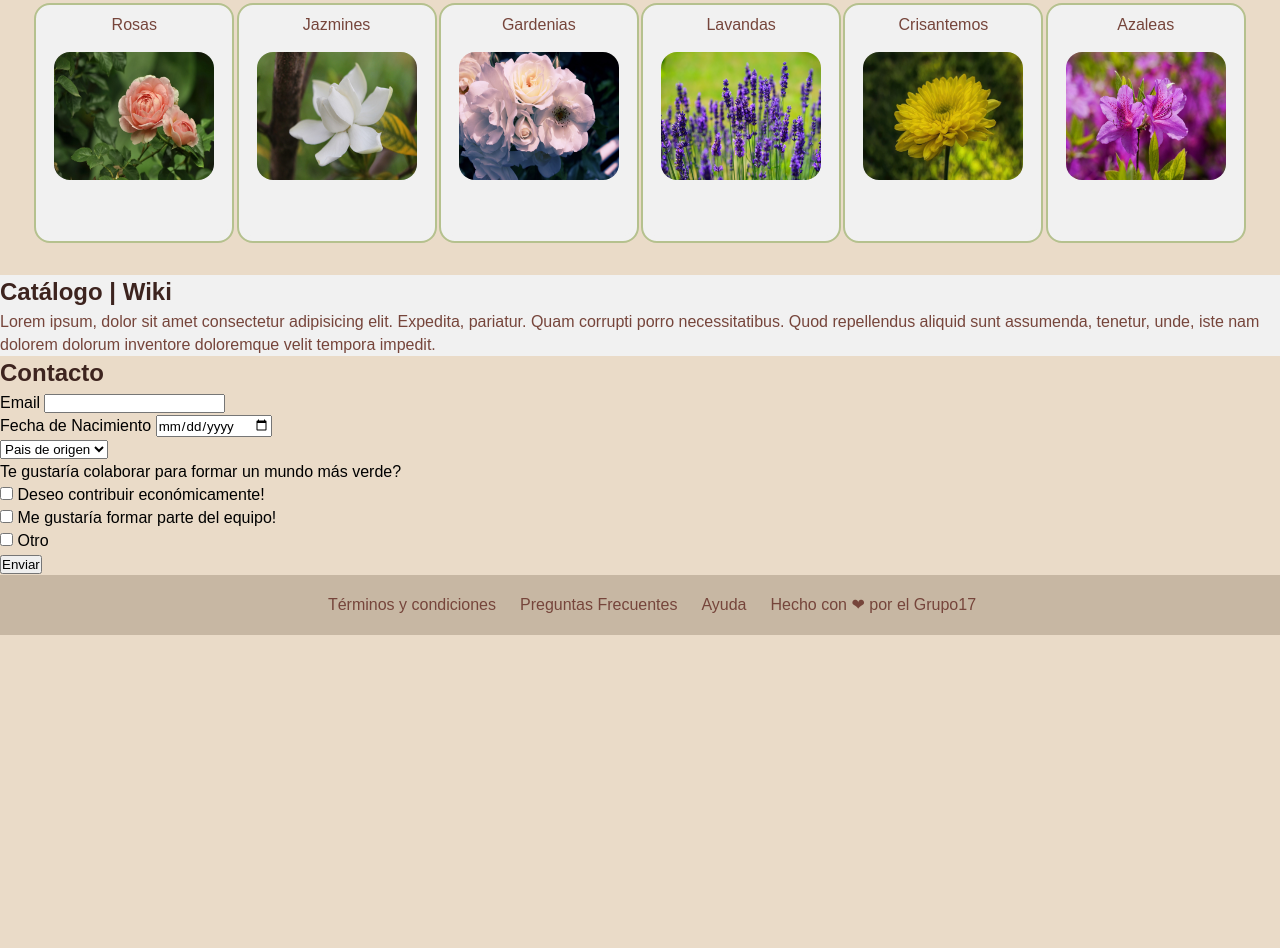
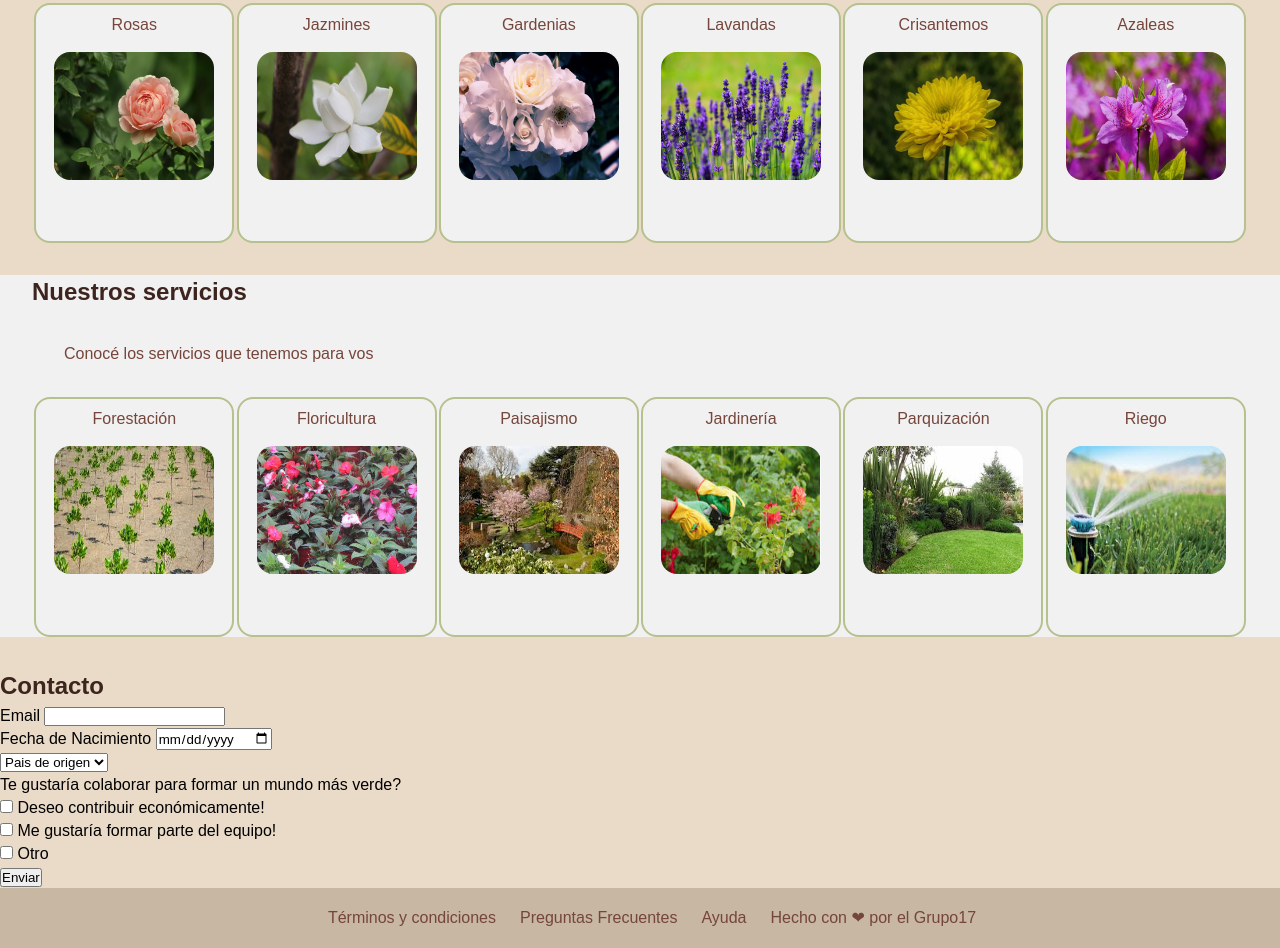
Before and after one commit to VillalbaAgustin/HojaVerde, a plain HTML site: page index.html in a window 1280 px wide. Shown: the part 1136-2084 px from the top of the page. Before the commit the page ends 1771 px from the top, so only its background shows below. Drawn offline with Linux system fonts and the light colour scheme; a web font is replaced by a local one.

Commit message:
First commit
Agregado de contenido y estilos a la sección Nuestros_Servicios.

```diff
--- a/index.html
+++ b/index.html
@@ -167,12 +167,85 @@
         </button> -->
     </section>
 
-    <section class="seccion_clara" id="Wiki">
-      <h2 id="titulo3">Catálogo | Wiki</h2>
-      <div id="tema3">
-        <p>Lorem ipsum, dolor sit amet consectetur adipisicing elit. Expedita, pariatur. Quam corrupti porro
-          necessitatibus. Quod repellendus aliquid sunt assumenda, tenetur, unde, iste nam dolorem dolorum inventore
-          doloremque velit tempora impedit.</p>
+    <section class="seccion_clara" id="Nuestros_Servicios">
+      <h2 id="titulo3">Nuestros servicios</h2>
+      <div id="tema">
+        <p class="contenido3">Conocé los servicios que tenemos para vos</p>
+      </div>
+
+      <div class="card-flores-contenedor">
+        <div class="card">
+          <div class="card-flores">
+            <div class="card-front">
+              <p>Forestación</p>
+              <img src="./static/img/servicios/forestacion.png" alt="Forestación">
+            </div>
+            <div class="card-back">
+              <p>Nos encargamos de estudiar y gestionar la siembra o plantación3 de bosques en terrenos agrícola o destinados a usos no forestales.</p>
+            </div>
+          </div>
+        </div>
+
+        <div class="card">
+          <div class="card-flores">
+            <div class="card-front">
+              <p>Floricultura</p>
+              <img src="./static/img/servicios/floricultura.png" alt="Floricultura">
+            </div>
+            <div class="card-back">
+              <p>Realizamos cultivos de gran variedad de tipos de flores y plantas ornamentales de manera industrializada.</p>
+            </div>
+          </div>
+        </div>
+
+        <div class="card">
+          <div class="card-flores">
+            <div class="card-front">
+              <p>Paisajismo</p>
+              <img src="./static/img/servicios/paisajismo.png" alt="Paisajismo">
+            </div>
+            <div class="card-back">
+              <p>Modificamos las características visibles, físicas y anímicas de espacios exteriores utilizamos diversas plantas y recursos naturales como materia prima.</p>
+            </div>
+          </div>
+        </div>
+
+        <div class="card">
+          <div class="card-flores">
+            <div class="card-front">
+              <p>Jardinería</p>
+              <img src="./static/img/servicios/jardineria.png" alt="Jardinería">
+            </div>
+            <div class="card-back">
+              <p>Cultivamos, tanto en un espacio abierto como cerrado, aplicando el arte, técnica y práctica del diseño y armado de hermosos jardines.</p>
+            </div>
+          </div>
+        </div>
+
+        <div class="card">
+          <div class="card-flores">
+            <div class="card-front">
+              <p>Parquización</p>
+              <img src="./static/img/servicios/parquizacion.png" alt="Parquización">
+            </div>
+            <div class="card-back">
+              <p>Convertimos terrenos en zona verde, especialmente en parque o jardines a gran escala.</p>
+            </div>
+          </div>
+        </div>
+
+        <div class="card">
+          <div class="card-flores">
+            <div class="card-front">
+              <p>Riego</p>
+              <img src="./static/img/servicios/riego.png" alt="Riego">
+            </div>
+            <div class="card-back">
+              <p>Diseñamos los mejores sistemas de riego  por aspeción automático permitiendo el crecimiento uniforme de la platación.</p>
+            </div>
+          </div>
+        </div>
+
       </div>
     </section>
 
--- a/static/css/style.css
+++ b/static/css/style.css
@@ -308,3 +308,80 @@ display: flex;
 }
 
   /* Sección Tu Jardín */
+
+  /*********** Nuestros_Servicios**************/
+
+#Nuestros_Servicios{
+  padding: 0rem 2rem;
+}
+
+.contenido3{
+  margin: 2rem;
+}
+
+/*.card-flores-contenedor{
+  display: flex;
+  justify-content: space-evenly;
+  flex-wrap: wrap;
+  margin: 2rem 0rem;
+  perspective: 62.5rem;
+}
+
+    .card-flores{
+      display: flex;
+      flex-direction: column;
+      align-items: center;
+      background-color: var(--third-color);
+      width: 12.5rem;
+      height: 15rem;
+      border-radius: 1rem;
+      border: solid 0.18rem var(--primary-color);
+      cursor: pointer;
+      position: relative;
+      transform-style: preserve-3d;
+      transform: rotateY(0deg);
+      transition: transform 0.6s;
+    }
+
+    .card-flores p{
+      margin: 0.5rem;
+    }
+
+    .card-flores img{
+      width: 10rem;
+      height: 8rem;
+      border-radius: 1rem;
+      margin: 0.5rem;
+    }
+
+    .card-front, .card-back {
+      position: absolute;
+      backface-visibility: hidden;
+      display: flex;
+      flex-direction: column;
+      align-items: center;
+      border-radius: 1rem;
+      width: 12rem;
+      height: 14.5rem;
+      border-radius: 1rem;
+      z-index: -1;
+  }*/
+
+  .card-front {
+    background-color: var(--third-color);
+  }
+
+  .card-back {
+    background-color: var(--third-color);
+    transform: rotateY(180deg);
+    text-align: center;
+    padding-top: 1rem;
+  }
+
+  .card-flores-hover{
+  display: flex;
+  }
+
+  .card:hover > .card-flores {
+    transform: rotateY(180deg);
+  }*/
```
Also changed, not shown: static/img/servicios/floricultura.png (added), static/img/servicios/forestacion.png (added), static/img/servicios/jardineria.png (added), static/img/servicios/paisajismo.png (added), static/img/servicios/parquizacion.png (added), static/img/servicios/riego.png (added).
